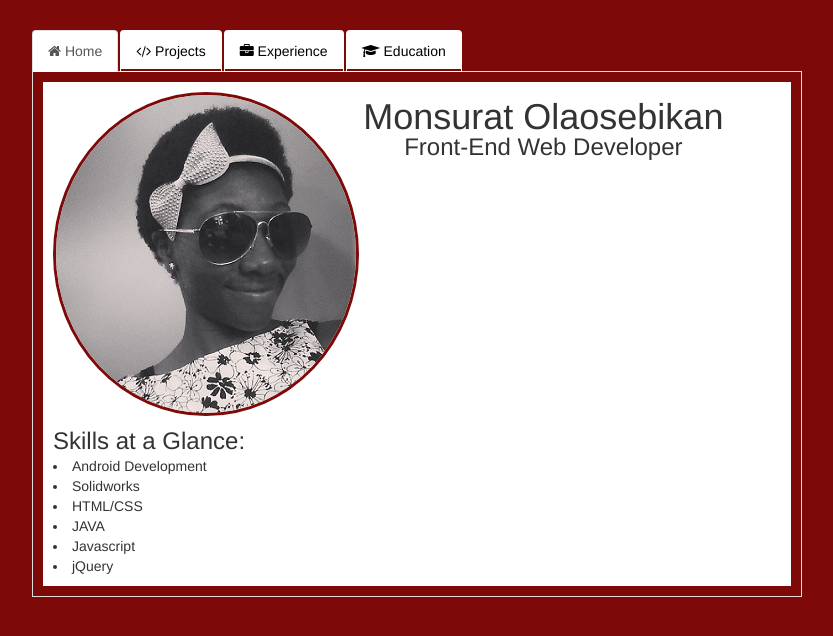
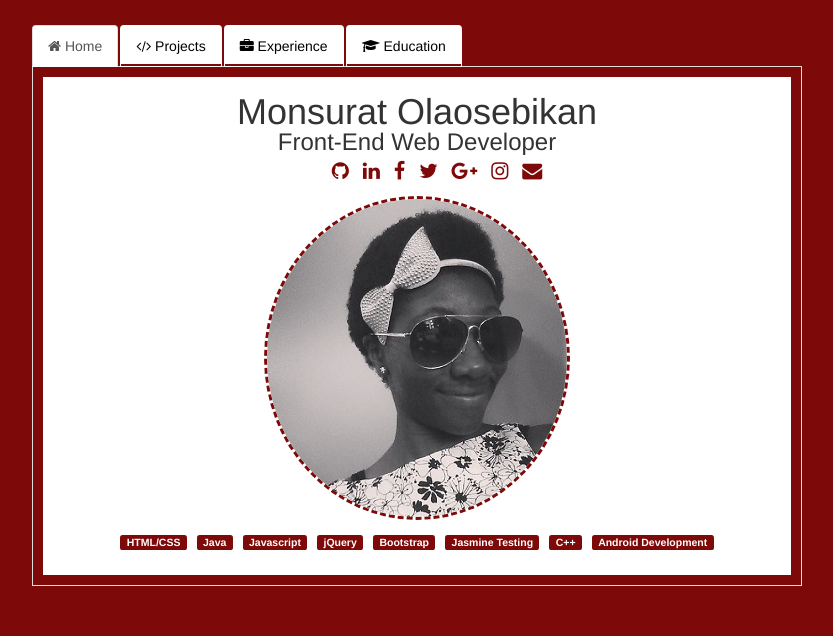
Before and after one commit to monsuratolaosebikan/interactive-resume, a plain HTML site: page index.htm in a window 1280 px wide. Shown: the whole page, without its empty margins (223-1056 px from the left). Drawn offline with nearby package versions, Linux system fonts and the light colour scheme.

Commit message:
Reformat home tab for aesthetic appeal and add social media icons

```diff
--- a/css/style.css
+++ b/css/style.css
@@ -1,10 +1,8 @@
 body {
     margin: auto;
     background: #7E0909;
-    padding: 30px;
-
+    padding: 25px;
 }
-
 
 .tab-pane {
     background: white;
@@ -36,19 +34,79 @@ body {
     box-shadow: inset 0 0 0 0 ;
 }
 
+/* Home Tab */
+
 .profile {
     border-radius: 50%;
-    border: solid #7E0909;
+    border: dashed #7E0909;
 }
 
-.skills {
+#skills li {
     display: inline-block;
+    list-style: none;
+    margin: 15px 5px;
+    background-color: #7E0909;
 }
 
 #header h1,h3 {
     line-height: 10px;
 }
 
+.social li{
+    display: inline-block;
+    margin: 0 5px;
+    list-style: none;
+    text-align: center;
+}
+
+.social li a {
+    width: 50px;
+    height: 50px;
+    font-size:20px;
+    color:  #7E0909;
+}
+
+.social li:hover {
+    transform: rotate(360deg);
+    transition: all 0.5s ease-in-out 0s;
+}
+
+.iGithub:hover {
+    color: black;
+}
+
+.iLinkedin:hover {
+    color: #007bb7;
+}
+
+.iFacebook:hover {
+    color: blue;
+}
+
+.iTwitter:hover {
+    color: #33ccff;
+}
+
+.iGoogle:hover {
+    color: brown;
+}
+
+.iInstagram:hover {
+    color: blue;
+}
+
+.iEmail:hover {
+    color: purple;
+}
+
+
+/* Projects Tab */
+
+
+/* Experience Tab */
+
 #workExperience {
     text-align: left;
 }
+
+/* Education Tab */
--- a/index.htm
+++ b/index.htm
@@ -42,14 +42,27 @@
 		<div class="tab-content">
 			<div class="tab-pane fade active in" id="home">
 				<div class="row">
-					<div class="col-md-4">
-						<img class="profile" src="images/profile_pic.jpg"/>
-					</div>
-					<div id="header" class="col-md-8 text-center">
+					<div id="header" class="col-md-12 text-center">
+	                    <ul class="social">
+	                        <li><a href="#" class="iGithub" title="Github"><i class="fa fa-github"></i></a></li>
+	                        <li><a href="#" class="iLinkedin" title="Linkedin"><i class="fa fa-linkedin"></i></a></li>
+	                        <li><a href="#" class="iFacebook" title="Facebook"><i class="fa fa-facebook"></i></a></li>
+	                        <li><a href="#" class="iTwitter" title="Twitter"><i class="fa fa-twitter"></i></a></li>
+	                        <li><a href="#" class="iGoogle" title="Google +"><i class="fa fa-google-plus"></i></a></li>
+	                        <li><a href="#" class="iInstagram" title="Instagram"><i class="fa fa-instagram"></i></a></li>
+	                        <li><a href="#" class="iEmail" title="Email"><i class="fa fa-envelope"></i></a></li>
+	                    </ul>
 					</div>
 				</div>
 				<div class="row">
-					<div id="skills" class="col-md-6 text-left">
+					<div class="col-md-12">
+						<img class="profile" src="images/profile_pic.jpg"/>
+					</div>
+				</div>
+				<div class="row">
+					<div class="col-md-12">
+						<div id="skills">
+						</div>
 					</div>
 				</div>
 			</div>
--- a/js/helper.js
+++ b/js/helper.js
@@ -26,8 +26,7 @@ var HTMLlocation = '<li class="flex-item"><span class="orange-text">location</sp
 var HTMLbioPic = '<img src="%data%" class="biopic">';
 var HTMLwelcomeMsg = '<span class="welcome-message">%data%</span>';
 
-var HTMLskillsStart = '<h3 id="skills-h3">Skills at a Glance:</h3><ul id="skills" class="flex-box"></ul>';
-var HTMLskills = '<li class="flex-item"><span class="white-text">%data%</span></li>';
+var HTMLskills = '<li class="flex-item label label-default"><span class="white-text">%data%</span></li>';
 
 var HTMLworkStart = '<div class="work-entry"></div>';
 var HTMLworkEmployer = '<a href="#">%data%';
--- a/js/resumeBuilder.js
+++ b/js/resumeBuilder.js
@@ -12,7 +12,7 @@ var bio = {
     email: "monsuratolaosebikan@gmail.com",
     location: "Boston,MA"
   },
-  skills:["Android Development", "Solidworks", "HTML/CSS", "JAVA", "Javascript", "jQuery"],
+  skills:["HTML/CSS", "Java", "Javascript", "jQuery", "Bootstrap", "Jasmine Testing", "C++", "Android Development"],
   welcomeMessage: "Hire me please :)"
 }
 
@@ -65,7 +65,6 @@ var projects = {
 }
 
 if(bio.skills.length>0){
-  $("#skills").prepend(HTMLskillsStart);
   for(var i=0;i<bio.skills.length;i++){
   var formattedSkill = HTMLskills.replace("%data%",bio.skills[i]);
   $("#skills").append(formattedSkill);
```
